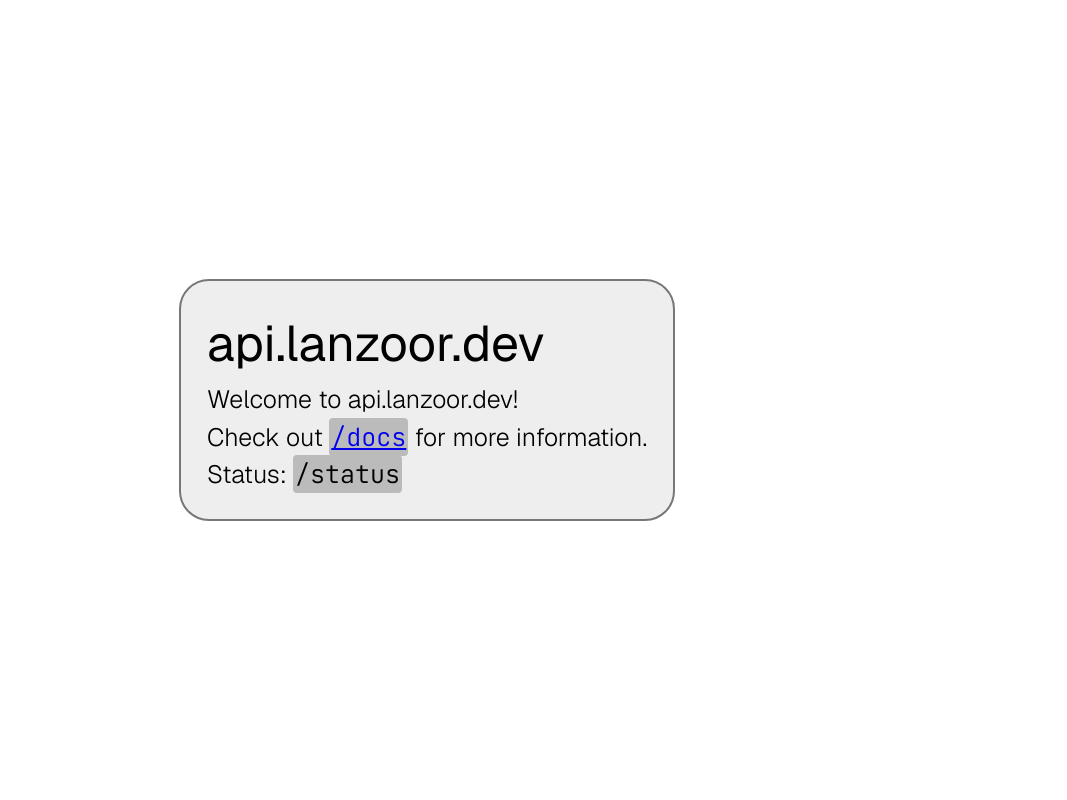
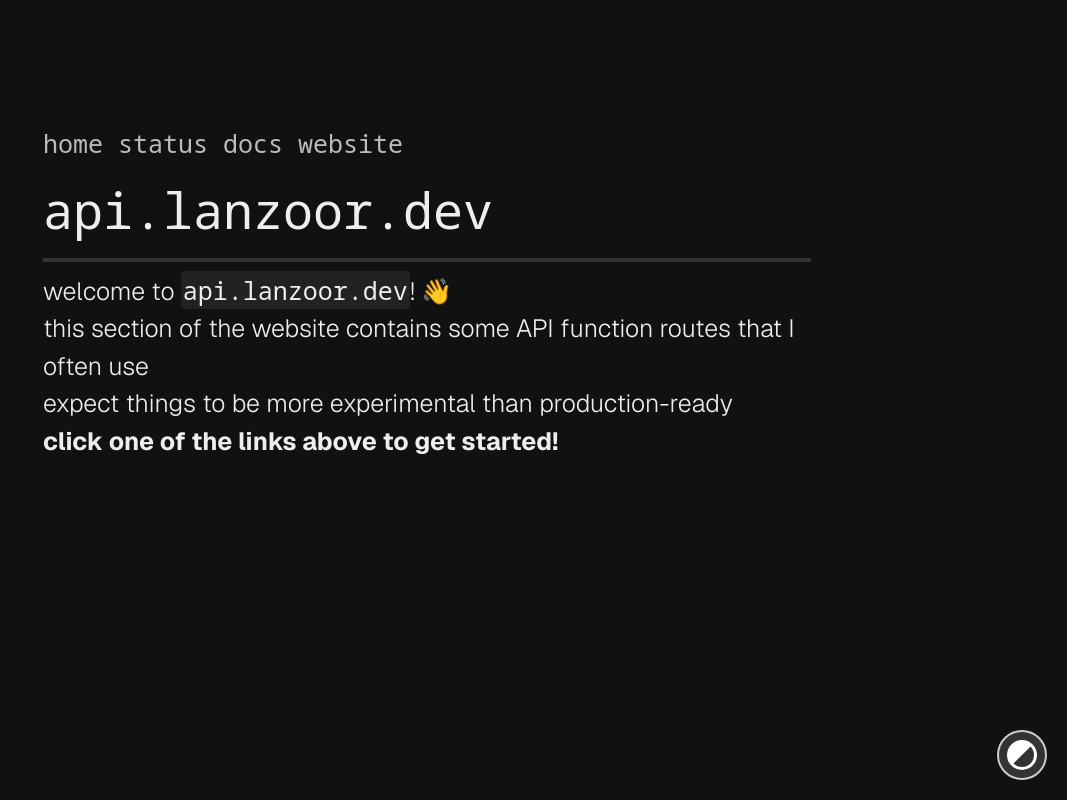
Before and after one commit to Lanzoor/core-api, a Next.js app: page / in a window 1280 px wide. Shown: the whole page, without its empty margins (213-1280 px from the left). Built offline with nearby package versions, Linux system fonts and the light colour scheme.

Commit message:
Stage commits for v26.1.0: add basic structure for page.tsx

```diff
--- a/app/globals.css
+++ /dev/null
@@ -1,20 +0,0 @@
-@import url('https://fonts.googleapis.com/css2?family=JetBrains+Mono:ital,wght@0,100..800;1,100..800&display=swap');
-@import url('https://fonts.googleapis.com/css2?family=Geist:wght@100..900&display=swap');
-
-@layer base, structure, page, component;
-
-@layer base {
-    * {
-        margin: 0;
-        padding: 0;
-        box-sizing: border-box;
-    }
-
-    body {
-        font-family: 'Geist';
-        font-weight: 300;
-
-        font-size: 25px;
-        line-height: 1.5;
-    }
-}
--- a/app/page.css
+++ b/app/page.css
@@ -1,22 +1,97 @@
-@layer page {
+@import url('https://fonts.googleapis.com/css2?family=Geist:wght@100..900&display=swap');
+@import url('https://fonts.googleapis.com/css2?family=Noto+Sans+Mono:wght@100..900&display=swap');
+
+:root {
+    --bg: #fff;
+    --text: #111;
+
+    --anchor: #777;
+    --anchor-hover: #bbb;
+
+    --code-bg: #ddd;
+    --hr-bg: #ccc;
+}
+
+[data-theme='dark'] {
+    --bg: #111;
+    --text: #eee;
+
+    --anchor: #bbb;
+    --anchor-hover: #fff;
+
+    --code-bg: #222;
+    --hr-bg: #333;
+}
+
+* {
+    margin: 0;
+    padding: 0;
+    box-sizing: border-box;
+}
+
 body {
-        min-height: 100vh;
+    font-family: 'Geist';
+    font-weight: 300;
 
-        background: white;
-        color: black;
+    font-size: 25px;
+    line-height: 1.5;
+
+    margin: 0;
+
+    background: var(--bg);
+    color: var(--text);
+}
+
+.container {
+    width: 60%;
+    margin: 5em auto;
 
     display: flex;
     flex-direction: column;
-        align-items: center;
+    align-items: flex-start;
     justify-content: center;
+
+    gap: 10px;
 }
 
-    main {
-        border: 2px solid #777;
-        border-radius: 30px;
+nav {
+    display: flex;
+    flex-direction: row;
+    align-items: flex-start;
+    justify-content: flex-start;
+    gap: 15px;
 
-        background: #eee;
-        padding: 2%;
+    width: 100%;
+}
+
+nav a {
+    font-family: 'Noto Sans Mono';
+    text-decoration: none;
+    color: var(--anchor);
+    transition: all 0.5s ease;
+}
+
+nav a:hover {
+    transform: scale(1.1);
+    color: var(--anchor-hover);
+    text-shadow: 0 0 10px var(--anchor-hover);
+}
+
+nav a::after {
+    content: '';
+    position: absolute;
+    left: 0;
+    bottom: 0;
+
+    width: 0;
+    height: 2px;
+    background: var(--anchor);
+    transition: all 0.5s ease-out;
+}
+
+nav a:hover::after {
+    background: var(--anchor-hover);
+    width: 100%;
 }
 
 h1,
@@ -25,14 +100,68 @@
 h4,
 h5,
 h6 {
+    font-family: 'Noto Sans Mono';
     font-weight: 400;
 }
 
 code {
-        background: #bbb;
+    background: var(--code-bg);
     padding: 2px;
     border-radius: 4px;
 
-        font-family: 'JetBrains Mono', monospace;
+    font-weight: 400;
+    font-family: 'Noto Sans Mono', monospace;
+}
+
+hr {
+    width: 100%;
+    height: 4px;
+
+    background: var(--hr-bg);
+    border: none;
+}
+
+button {
+    position: fixed;
+    right: 20px;
+    bottom: 20px;
+
+    width: 50px;
+    height: 50px;
+
+    font-family: 'Noto Sans Mono';
+    font-size: 30px;
+
+    background: #333;
+    border: 2px solid #ccc;
+    border-radius: 2147483647px;
+
+    display: flex;
+    flex-direction: row;
+    align-items: center;
+    justify-content: center;
+
+    transition: all 0.5s ease;
+}
+
+button:hover {
+    box-shadow: 0 5px 10px black;
+    transform: scale(1.1);
+
+    cursor: pointer;
+}
+
+button img {
+    width: 80%;
+    height: 80%;
+}
+
+@media (max-width: 1024px) {
+    body {
+        font-size: 15px;
+    }
+
+    .container {
+        margin: 2.5em auto;
     }
 }
--- a/app/page.tsx
+++ b/app/page.tsx
@@ -1,22 +1,60 @@
-import './globals.css';
+'use client';
+
+import { useState, useEffect } from 'react';
+
 import './page.css';
 
+const themes: string[] = ['dark', 'light'];
+
 export default function Page() {
+    const [theme, setTheme] = useState('dark');
+
+    useEffect(() => {
+        const stored = localStorage.getItem('theme');
+
+        if (stored && themes.includes(stored)) {
+            setTheme(stored);
+        }
+    }, []);
+
+    useEffect(() => {
+        localStorage.setItem('theme', theme);
+        document.documentElement.setAttribute('data-theme', theme);
+    }, [theme]);
+
+    function toggleTheme() {
+        setTheme((prev) => (prev === 'dark' ? 'light' : 'dark'));
+    }
+
     return (
-        <main>
+        <div className="container">
+            <nav>
+                <a href="https://api.lanzoor.dev">home</a>
+                <a href="https://api.lanzoor.dev/status">status</a>
+                <a href="https://api.lanzoor.dev/docs">docs</a>
+                <a href="https://lanzoor.dev">website</a>
+            </nav>
+
             <h1>api.lanzoor.dev</h1>
 
+            <hr />
+
             <p>
-                Welcome to api.lanzoor.dev!
+                welcome to <code>api.lanzoor.dev</code>! 👋
                 <br />
-                Check out{' '}
-                <a href="https://api.lanzoor.dev/docs">
-                    <code>/docs</code>
-                </a>{' '}
-                for more information.
+                this section of the website contains some API function routes that I often use
                 <br />
-                Status: <code>/status</code>
+                expect things to be more experimental than production-ready
+                <br />
+                <b>click one of the links above to get started!</b>
             </p>
-        </main>
+
+            <button onClick={toggleTheme}>
+                <img
+                    src="/icons/color-mode.svg"
+                    alt="theme"
+                />
+            </button>
+        </div>
     );
 }
--- a/package.json
+++ b/package.json
@@ -1,6 +1,6 @@
 {
     "name": "core-api",
-    "version": "26.0.2",
+    "version": "26.1.0",
     "private": true,
     "description": "Repository for my domain lanzoor.dev",
     "license": "ISC",
```
Also changed, not shown: public/icons/color-mode.svg (added). Lines whose indentation alone changed are shown as unchanged.
